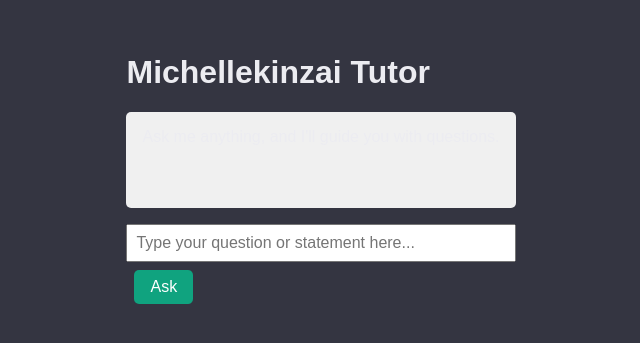
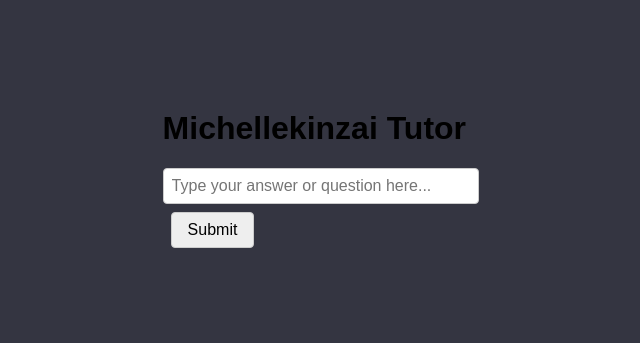
Before and after one commit to Lukesky22sk/sharvil-stutorfrontend, a React (Create React App) app: page / in a window 1280 px wide. Shown: the part 221-564 px from the top of the page, without its empty margins (319-959 px from the left). Built offline with nearby package versions, Linux system fonts and the light colour scheme; no server answers.

Commit message:
Update App.js

```diff
--- a/src/App.js
+++ b/src/App.js
@@ -1,39 +1,42 @@
-import React, { useState } from "react";
+import React, { useState, useEffect } from "react";
 
 const BACKEND_URL = "https://michellekinzaibackendbotfr.onrender.com"; // Your backend URL
 
 export default function App() {
-  const [input, setInput] = useState("");
-  const [response, setResponse] = useState(
-    "Ask me anything, and I'll guide you with questions."
-  );
+  const [userId] = useState(() => "user_" + Math.floor(Math.random() * 10000));
+  const [question, setQuestion] = useState("");
+  const [guidance, setGuidance] = useState("");
+  const [answer, setAnswer] = useState("");
   const [loading, setLoading] = useState(false);
 
-  const submitInput = async () => {
-    if (!input.trim()) return;
+  useEffect(() => {
+    fetch(`${BACKEND_URL}/api/questions?user=${userId}`)
+      .then((res) => res.json())
+      .then((data) => {
+        setQuestion(data.question);
+        setGuidance(data.guidance);
+      });
+  }, [userId]);
+
+  const submitAnswer = async () => {
+    if (!answer.trim()) return;
 
     setLoading(true);
 
     try {
-      const res = await fetch(`${BACKEND_URL}/chat`, {
+      const res = await fetch(`${BACKEND_URL}/api/answers`, {
         method: "POST",
         headers: { "Content-Type": "application/json" },
-        body: JSON.stringify({ prompt: input }),
+        body: JSON.stringify({ user: userId, answer }),
       });
-
       const data = await res.json();
 
-      if (data.response) {
-        setResponse(data.response);
-      } else if (data.error) {
-        setResponse("Error from backend: " + data.error);
-      } else {
-        setResponse("Unexpected response from backend.");
-      }
-
-      setInput("");
+      setQuestion(data.question || "");
+      setGuidance(data.guidance || "");
+      setAnswer("");
     } catch (e) {
-      setResponse("Error communicating with backend.");
+      setQuestion("Error communicating with backend.");
+      setGuidance("");
     } finally {
       setLoading(false);
     }
@@ -41,53 +44,55 @@ export default function App() {
 
   const handleKeyDown = (e) => {
     if (e.key === "Enter" && !loading) {
-      submitInput();
+      submitAnswer();
     }
   };
 
   return (
-    <div style={{ maxWidth: 600, margin: "2rem auto", fontFamily: "Arial, sans-serif" }}>
+    <div
+      style={{
+        maxWidth: 600,
+        margin: "2rem auto",
+        fontFamily: "Arial, sans-serif",
+        color: "black",            // <-- Text color set to black here
+      }}
+    >
       <h1>Michellekinzai Tutor</h1>
-
-      <div
-        style={{
-          marginBottom: "1rem",
-          minHeight: "4rem",
-          padding: "1rem",
-          backgroundColor: "#f0f0f0",
-          borderRadius: "5px",
-          whiteSpace: "pre-wrap",
-        }}
-      >
-        {response}
-      </div>
+      <div style={{ marginBottom: "1rem", fontWeight: "bold" }}>{question}</div>
+      <div style={{ marginBottom: "1rem", color: "#666" }}>{guidance}</div>
 
       <input
         type="text"
-        value={input}
-        onChange={(e) => setInput(e.target.value)}
+        value={answer}
+        onChange={(e) => setAnswer(e.target.value)}
         onKeyDown={handleKeyDown}
         disabled={loading}
-        placeholder="Type your question or statement here..."
         style={{
           width: "100%",
           padding: "0.5rem",
           fontSize: "1rem",
           boxSizing: "border-box",
+          color: "black",          // <-- Input text color black
+          border: "1px solid #ccc",
+          borderRadius: "4px",
         }}
+        placeholder="Type your answer or question here..."
       />
-
       <button
-        onClick={submitInput}
-        disabled={loading || !input.trim()}
+        onClick={submitAnswer}
+        disabled={loading || !answer.trim()}
         style={{
           marginTop: "0.5rem",
           padding: "0.5rem 1rem",
           fontSize: "1rem",
-          cursor: loading || !input.trim() ? "not-allowed" : "pointer",
+          cursor: loading || !answer.trim() ? "not-allowed" : "pointer",
+          color: "black",          // <-- Button text color black
+          backgroundColor: "#eee",
+          border: "1px solid #ccc",
+          borderRadius: "4px",
         }}
       >
-        {loading ? "Thinking..." : "Ask"}
+        {loading ? "Thinking..." : "Submit"}
       </button>
     </div>
   );
```
